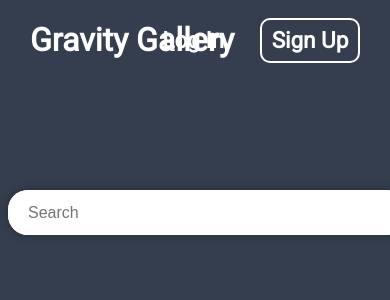
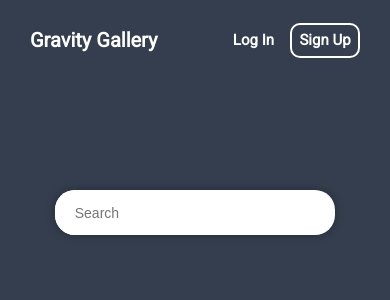
Before and after one commit to JmThrCreator/gravity-gallery-system, a Flask app: page / in a window 390 px wide. Shown: the top 300 px of the page. Run offline with Flask 2, Linux system fonts and the light colour scheme.

Commit message:
index mobile compatibility

```diff
--- a/app/templates/gallery.html
+++ b/app/templates/gallery.html
@@ -7,7 +7,6 @@
         var imageList = {{ images|tojson }};
         // fix dynamic static folder
         var staticFolder = "{{ url_for('static', filename='') }}";
-
     </script>
 
     <script src="{{ url_for('static', filename='js/components/boundary.js') }}"></script>
--- a/app/templates/index.html
+++ b/app/templates/index.html
@@ -126,7 +126,7 @@
     .wrapper {
         color:black;
         margin: 150px auto;
-        width: 400px;
+        max-width: 400px;
     }
     .wrapper .search-input{
         background: white;
@@ -156,7 +156,6 @@
         height:30px;
         cursor: pointer;
 
-
         display:none;
     }
     .autocom-box li:hover{
@@ -165,6 +164,37 @@
     .autocom-box a{
         text-decoration: none;
         color: black;
+    }
+
+    @media screen and (max-width: 600px){
+
+        .wrapper{
+            max-width: 75%;
+        }
+        .search-input input{
+            width: 120px;
+        }
+        h1 {
+            font-size: 20px;
+        }
+        h2 {
+            font-size: 15px;
+        }
+        #signup_button{
+            width:70px;
+            height:35px;
+        }
+        #login_button{
+            right:110px;
+        }
+        .search-input input{
+            height:35px;
+            padding: 5px 15px 5px 20px;
+            font-size:14px;
+        }
+        .autocom-box {
+            font-size:14px;
+        }
     }
 
 
```
